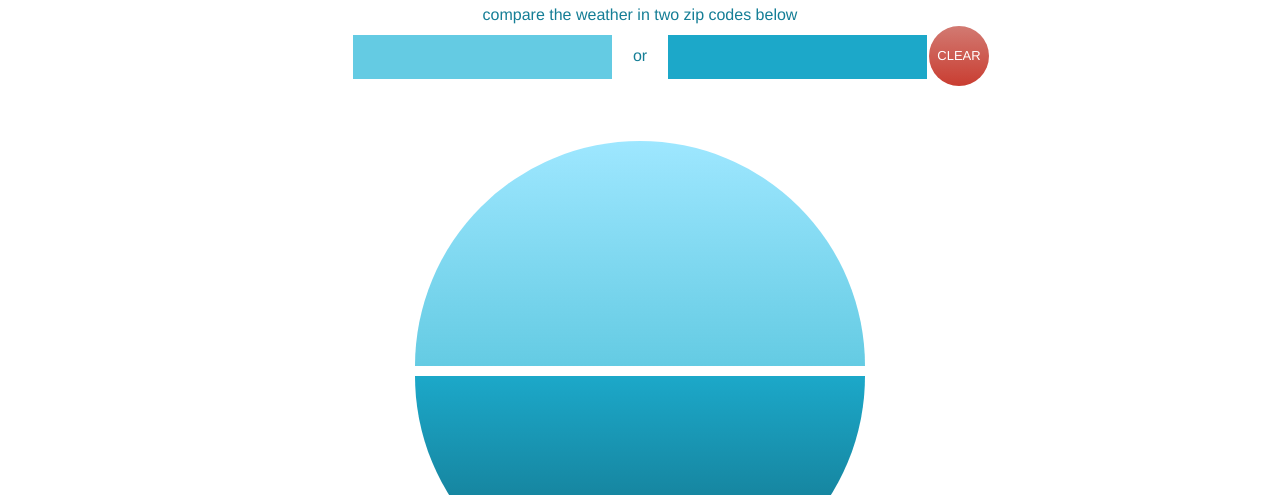
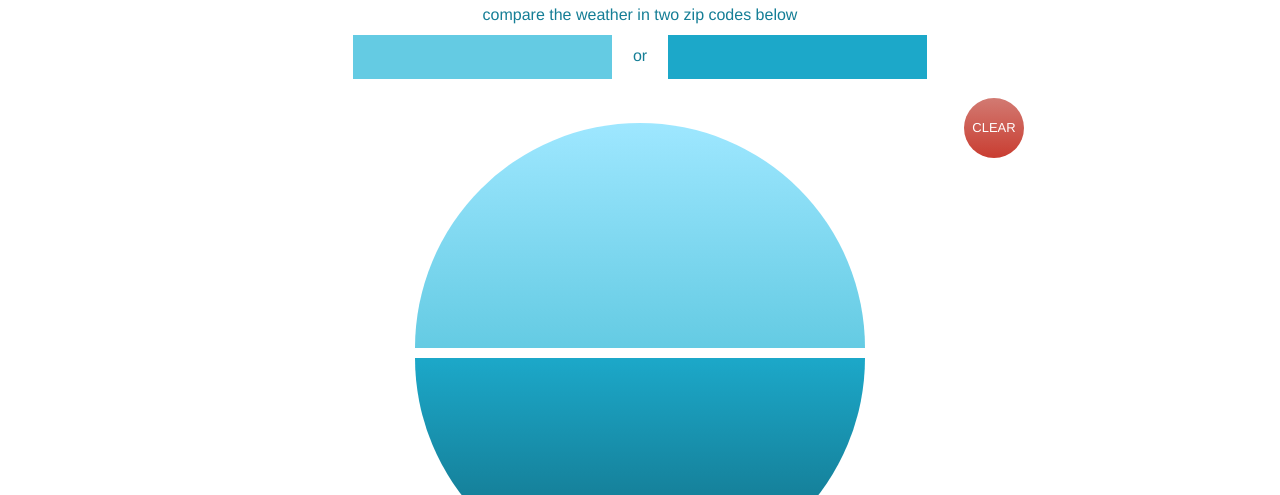
Before and after one commit to dmitrydwhite/weather-or, a website: page index.html in a window 1280 px wide. Shown: the part 93-588 px from the top of the page. Drawn offline with Linux system fonts and the light colour scheme.

Commit message:
Adjust styling for clear button.

```diff
--- a/index.html
+++ b/index.html
@@ -22,7 +22,6 @@
     </div>
 
     <div class="clear-button">CLEAR</div>
-    <div class="compare-button">COMPARE</div>
 
     <div class="output-container">
       <div class="conditions-1 js-upper">
--- a/sass/styles.scss
+++ b/sass/styles.scss
@@ -8,7 +8,7 @@ $clear-btn-top: #d27a72;
 $clear-btn-bottom: #c93d31;
 
 /* Break Point */
-$phone-breakpoint: '(min-width: 480px)';
+$phone-breakpoint: '(min-width: 720px)';
 
 /* Size Values */
 $small-diam: 250px;
@@ -212,10 +212,10 @@ body {
     float: right;
     margin-right: 35px;
     @media #{$phone-breakpoint} {
-      right: 20%;
-      float: none;
-      position: absolute;
-      top: 99px;
+      margin-right: 20%;
+      // float: none;
+      // position: absolute;
+      // top: 99px;
     }
     margin-top: 20px;
     padding: 5px;
```
Also changed, not shown: dist/css/styles.css.
